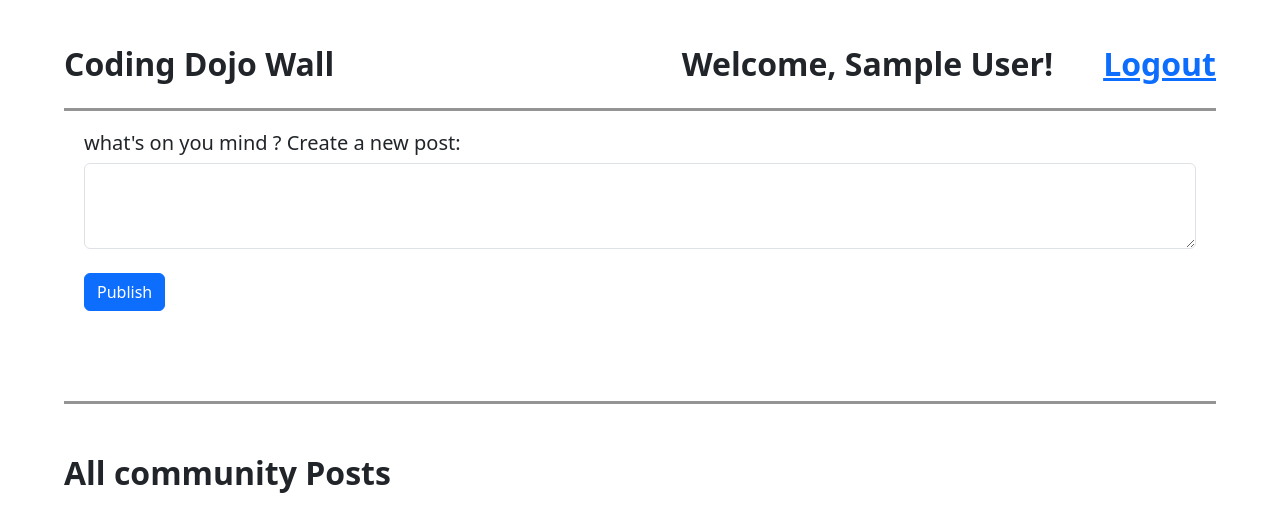
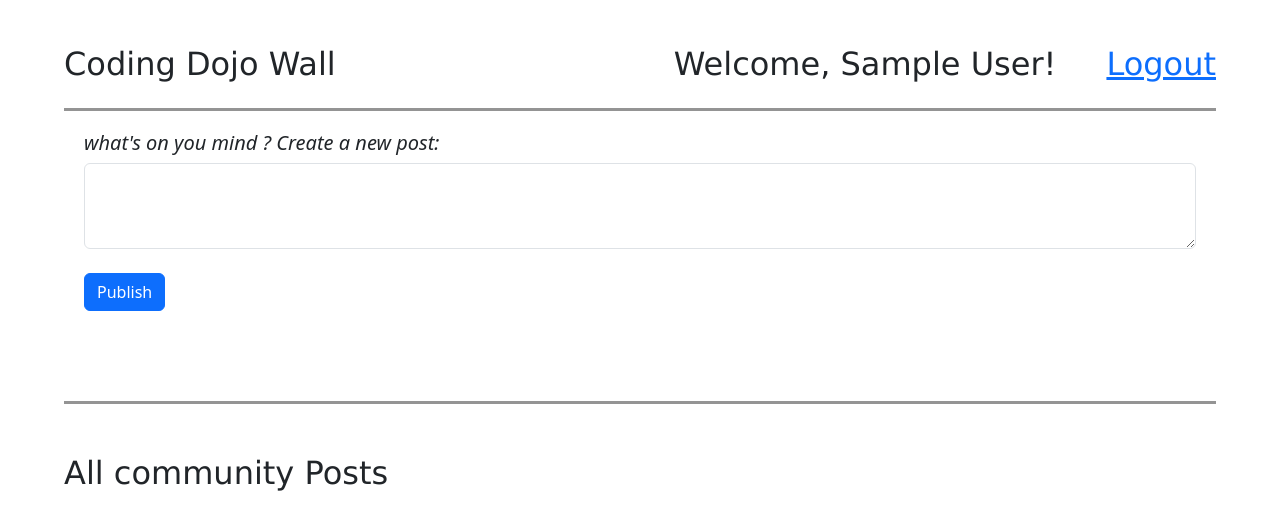
Before and after one commit to terravidhal/coding_dojo_wall, a Flask app: page /success in a window 1280 px wide. Shown: the top 532 px of the page. Run offline with Flask 3, Linux system fonts and the light colour scheme; the visitor is signed in with stand-in values (Sample User, id 1); data that the repository does not hold is empty.

Commit message:
remove keys, add style

```diff
--- a/flask_app/controllers/users.py
+++ b/flask_app/controllers/users.py
@@ -94,10 +94,7 @@ def success():
         flash("You are not logged in, please log in", 'login')
         return redirect ("/login")
 
-
-    all_mssag_users = Messages.get_all_messages_with_creator()
-
-
+    all_mssag_users = Messages.get_all_messages_with_all_users()
 
     return render_template("success.html", all_the_messages = all_mssag_users)
 
--- a/flask_app/models/message.py
+++ b/flask_app/models/message.py
@@ -10,17 +10,17 @@ class Messages:
         self.content = data["content"]
         self.created_at = data["created_at"]
         self.updated_at = data["updated_at"]
-         # Aucun ne peut représenter un espace actuellement vide pour qu'un seul dictionnaire utilisateur soit placé ici, car un Tweet est créé par UN Utilisateur.   Nous voulons qu'une instance User et tous ses attributs soient placés ici, donc quelque chose comme data['...'] ne fonctionnera pas car nous devons créer nous-mêmes l'instance User.
-        self.creator = None
+        self.user =  None
 
 
-
+    # CREATE MESSAGE
     @classmethod
     def create_message(cls, datas):
         query = "INSERT INTO messages (content, created_at, updated_at, users_id) VALUES (%(content)s,NOW(), NOW(),%(user_id)s);"
         results = connectToMySQL(cls.DB).query_db(query, datas)
         message_id_created = results
         return message_id_created
+
 
     # VALIDATE USER MESSAGES (INPUT MESSAGE)
     @staticmethod
@@ -32,35 +32,40 @@ class Messages:
 
         return is_valid
 
+    # DELETE MESSAGE
+    @classmethod
+    def delete_message(cls, datas):
+        query = "DELETE FROM messages WHERE id = %(id)s;"
+        results = connectToMySQL(cls.DB).query_db(query, datas)
+        message_id_deleted = results
+        return message_id_deleted
 
 
-
+    # SHOW ALL MESSAGES  WITH ALL USERS (ALL COMMUNITY POSTS)
     @classmethod
-    def get_all_messages_with_creator(cls):
-        # Get all messages, and their one associated User that created it
+    def get_all_messages_with_all_users(cls):
         query = "SELECT * FROM messages JOIN users ON users.id = messages.users_id;"
         results = connectToMySQL(cls.DB).query_db(query)
-       #print('++++++++++++', results)
-        all_messages = []
-        for elt in results:
-            # Create a Tweet class instance from the information from each db elt
-            one_message = cls(elt)
-            # Prepare to make a User class instance, looking at the class in models/user.py
-            one_message_author_info = {
-                # Any fields that are used in BOTH tables will have their name changed, which depends on the order you put them in the JOIN query, use a print statement in your classmethod to show this.
-                "id": elt['users.id'],
-                "first_name": elt['first_name'],
-                "last_name": elt['last_name'],
-                "email": elt['email'],
-                "password": elt['password'],
-                "created_at": elt['users.created_at'],
-                "updated_at": elt['users.updated_at']
+
+        all_posts = []
+
+        for obj in results:
+            user_data = {
+                "id": obj["users_id"],
+                "email": obj["email"],
+                "first_name": obj["first_name"],
+                "last_name": obj["last_name"],
+                "created_at": obj["users.created_at"],
+                "updated_at": obj["users.updated_at"],
+                "password": obj["password"]
             }
-            # Create the User class instance that's in the user.py model file
-            author_instance = user.Users(one_message_author_info)
-            # Associate the Tweet class instance with the User class instance by filling in the empty creator attribute in the Tweet class
-            one_message.creator = author_instance
-            # Append the Tweet containing the associated User to your list of messages
-            all_messages.append(one_message)
 
-        return all_messages
+            user_instance = user.Users(user_data)
+
+            mssges_instance = Messages(obj)
+
+            mssges_instance.user = user_instance
+
+            all_posts.append(mssges_instance)
+
+        return all_posts
--- a/flask_app/models/user.py
+++ b/flask_app/models/user.py
@@ -16,7 +16,7 @@ class Users:
         self.created_at = data["created_at"].strftime("%B %drd %Y %H:%M:%S %p")
         self.updated_at = data["updated_at"].strftime("%B %drd %Y %H:%M:%S %p")
         # [] peut représenter un emplacement actuellement vide pour stocker tous les tweets créés par une seule instance d'utilisateur, car un utilisateur crée lui-même  BEAUCOUP de tweets
-        self.tweets = []
+        self.all_messages = []
 
 
 
--- a/flask_app/static/css/style.css
+++ b/flask_app/static/css/style.css
@@ -15,12 +15,15 @@ i.icon-password{
   top: 45px;
   cursor: pointer;
 }
+.italic{
+  font-style: italic;
+}
 
 /***** REGISTER / LOGIN *******/
 body h1{
   text-align: center;
   margin: 20px 0;
-  font-weight: bold;
+
   font-family: system-ui, -apple-system, BlinkMacSystemFont, 'Segoe UI', Roboto, Oxygen, Ubuntu, Cantarell, 'Open Sans', 'Helvetica Neue', sans-serif;
 }
 #containers{
@@ -57,7 +60,7 @@ h2 {
 }
 .infos{
   height: 5px;
-  margin: 10px 20px;
+  margin: 10px 0;
   padding: 20px;
   box-sizing: border-box;
 }
@@ -83,29 +86,26 @@ label{
   border-bottom: 3px solid rgba(128, 128, 128, 0.84);
 }
 .header-left{
-  font-weight: bold;
-  font-family: system-ui, -apple-system, BlinkMacSystemFont, 'Segoe UI', Roboto, Oxygen, Ubuntu, Cantarell, 'Open Sans', 'Helvetica Neue', sans-serif;
+  font-family: 'Lucida Sans', 'Lucida Sans Regular', 'Lucida Grande', 'Lucida Sans Unicode', Geneva, Verdana, sans-serif;
 }
 .header-right{
   gap: 50px;
   align-items: center;
 }
 .header-right h2{
-  font-weight: bold;
-  font-family: system-ui, -apple-system, BlinkMacSystemFont, 'Segoe UI', Roboto, Oxygen, Ubuntu, Cantarell, 'Open Sans', 'Helvetica Neue', sans-serif;
+
+  font-family: 'Lucida Sans', 'Lucida Sans Regular', 'Lucida Grande', 'Lucida Sans Unicode', Geneva, Verdana, sans-serif;
  text-decoration: none;
 }
 .header-right a{
  font-size: 2rem;
  display: flex;
  align-items: center;
- font-weight: bold;
-  font-family: system-ui, -apple-system, BlinkMacSystemFont, 'Segoe UI', Roboto, Oxygen, Ubuntu, Cantarell, 'Open Sans', 'Helvetica Neue', sans-serif;
+ font-family: 'Lucida Sans', 'Lucida Sans Regular', 'Lucida Grande', 'Lucida Sans Unicode', Geneva, Verdana, sans-serif;
 }
 .all{
   padding-bottom: 30px;
-  font-weight: bold;
-  font-family: system-ui, -apple-system, BlinkMacSystemFont, 'Segoe UI', Roboto, Oxygen, Ubuntu, Cantarell, 'Open Sans', 'Helvetica Neue', sans-serif;
+  font-family: 'Lucida Sans', 'Lucida Sans Regular', 'Lucida Grande', 'Lucida Sans Unicode', Geneva, Verdana, sans-serif;
 }
 .all-posts{
   height: 200px;
@@ -113,8 +113,7 @@ label{
   padding: 0 20px;
 }
 .all-posts h6{
- font-family: system-ui, -apple-system, BlinkMacSystemFont, 'Segoe UI', Roboto, Oxygen, Ubuntu, Cantarell, 'Open Sans', 'Helvetica Neue', sans-serif;
- font-weight: bold;
+  font-style: italic;
 }
 .delete{
   justify-content: space-between;
--- a/flask_app/templates/success.html
+++ b/flask_app/templates/success.html
@@ -45,14 +45,14 @@
     </div>
     <form action="/message/create" method="POST">
       <div class="form-group">
-        <label class="h5" for="message">what's on you mind ? Create a new post:</label>
+        <label class="h5 italic" for="message">what's on you mind ? Create a new post:</label>
         {% with messages = get_flashed_messages(category_filter=['message']) %}
           {% if messages %}
               {% for elt in messages %}
-                <div class="red">{{elt}}</div>
+                <div class="red italic">{{elt}}</div>
               {% endfor %}
           {% endif %}
-       {% endwith %}
+        {% endwith %}
         <textarea class="form-control" id="message" name="message" rows="3"></textarea>
       </div>
       <div class="save my-4">
@@ -63,12 +63,12 @@
     <div class="all h2">All community Posts</div>
     <div class="all-posts">
       {% for elt in all_the_messages %}
-        <h6>{{ elt.creator.first_name }} - {{elt.creator.created_at}}</h6>
-        {#<a href="/profile/{{ elt.creator.id }}">@{{ elt.creator.handle }}</a> #}
+        <h6>{{ elt.user.first_name }} - {{elt.user.created_at}}</h6>
         <div class="delete d-flex">
           <p>{{ elt.content }}</p>
-          <button  class="btn btn-danger">delete</button>
+          <a href="/message/delete/{{elt.id}}" class="btn btn-danger"><em>delete</em></a>
         </div>
+        <hr>
       {% endfor %}
     </div>
    {# a comment #}
```
Also changed, not shown: flask_app/controllers/messages.py (+10 -2 lines).
